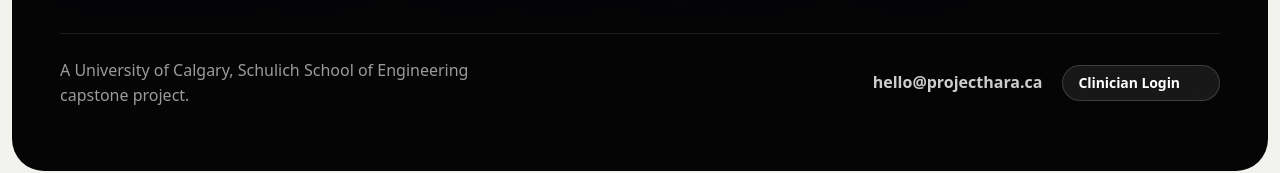
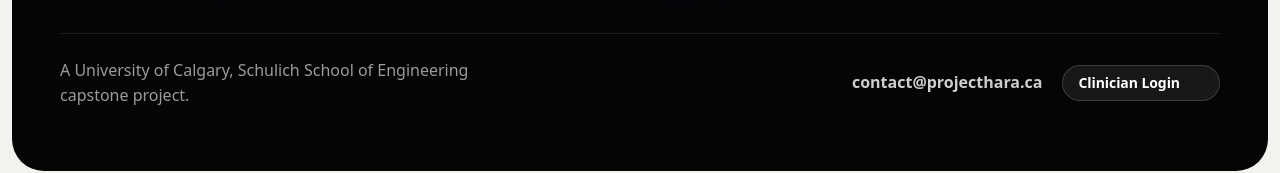
Before and after one commit to ahdmuh/hara, a React (Vite) app in the folder apps/web/: page / in a window 1280 px wide. Shown: the part 5642-5815 px from the top of the page. Built offline with nearby package versions, Linux system fonts and the light colour scheme; some icons are missing; a web font is replaced by a local one.

Commit message:
fix(web): use the contact address (HARA-6)

```diff
--- a/apps/web/src/landing/TakePart.tsx
+++ b/apps/web/src/landing/TakePart.tsx
@@ -5,7 +5,7 @@ import { EASE } from "../ui/Motion";
 import Reveal, { RevealItem } from "../ui/Reveal";
 import styles from "./TakePart.module.css";
 
-export const CONTACT_EMAIL = "hello@projecthara.ca";
+export const CONTACT_EMAIL = "contact@projecthara.ca";
 
 const SESSION = [
     { label: "Calibration", minutes: 15 },
```
